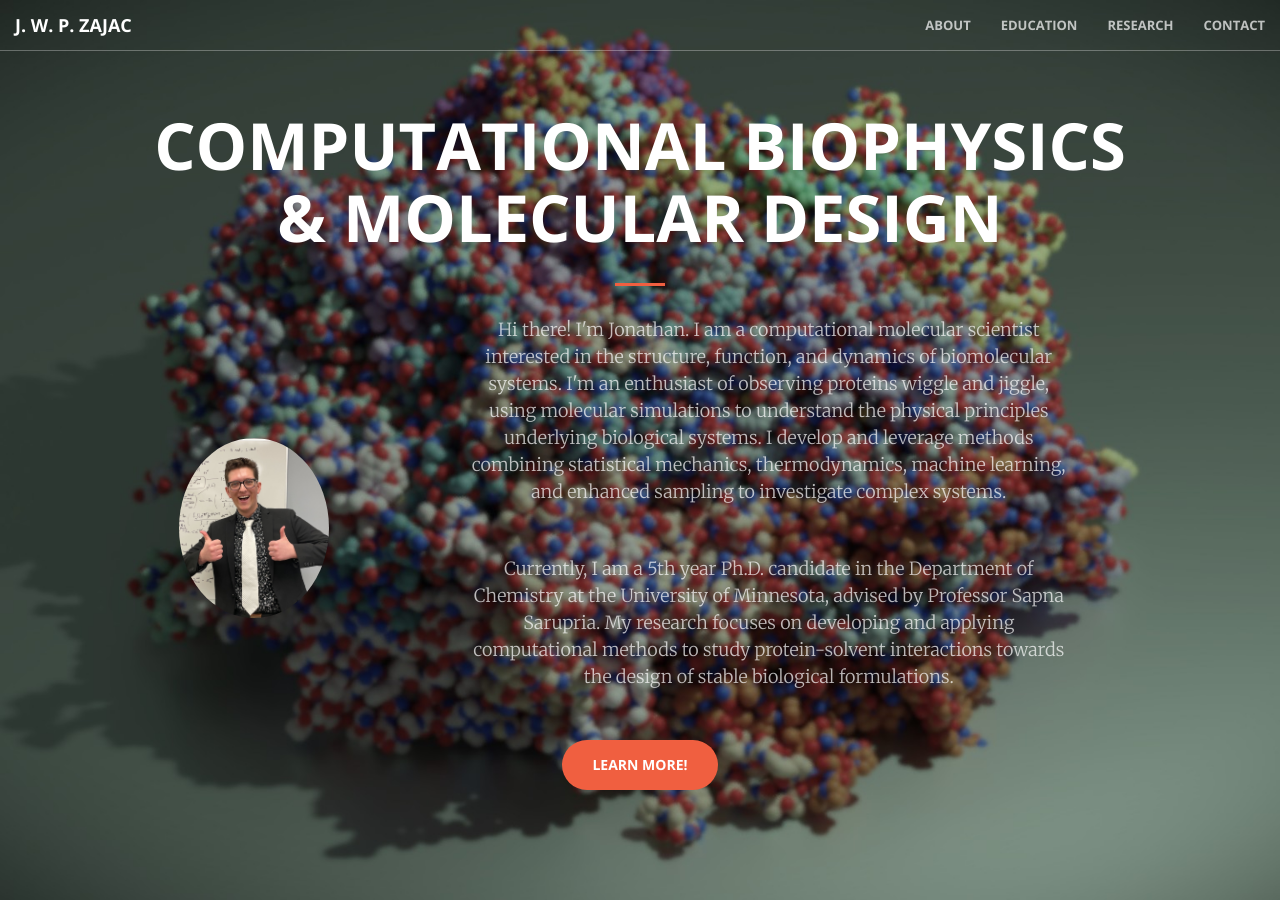
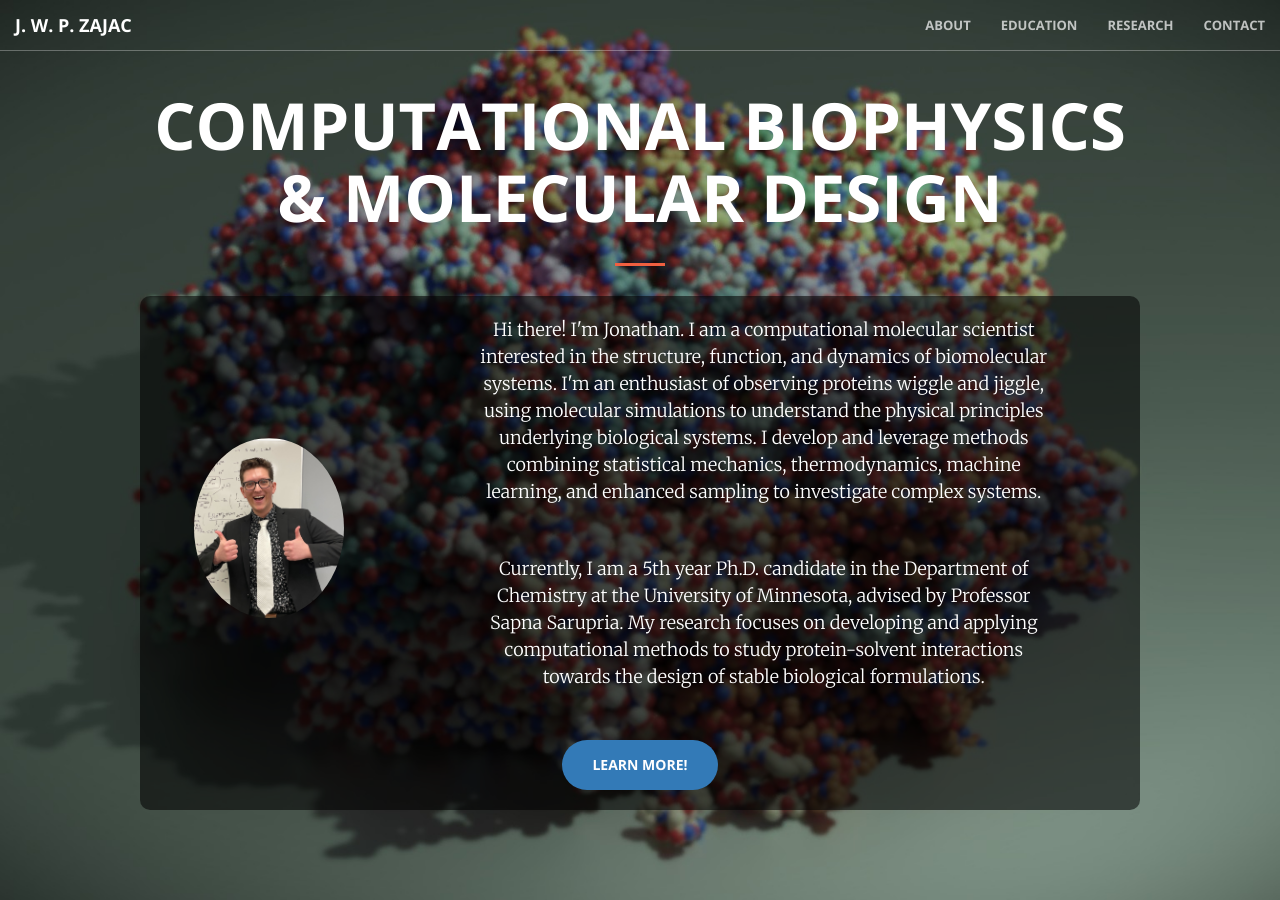
Before and after one commit to Jonathan-Zajac/Jonathan-Zajac.github.io, a Jekyll site: the page built from index.html, in a window 1280 px wide and 900 px high. Built offline with Jekyll 4.4.1, drawn with Linux system fonts in a browser that asks for light colours.

Commit message:
attempt to add transparent box behind text

```diff
--- a/_includes/header.html
+++ b/_includes/header.html
@@ -1,9 +1,30 @@
+<style>
+    .overlay-box {
+        background: rgba(0, 0, 0, 0.55); /* semi-transparent black */
+        padding: 20px;
+        border-radius: 10px;
+    }
+
+    .overlay-box p,
+    .overlay-box h1,
+    .overlay-box a {
+        color: white !important; /* readable text */
+    }
+
+    /* Optional: make the button stand out */
+    .overlay-box .btn-primary {
+        background-color: #337ab7;
+        border-color: #2e6da4;
+    }
+</style>
+
 <header style="height:auto;">
     <div class="header-content">
         <div class="header-content-inner intro-flex">
             <h1>Computational Biophysics & Molecular Design</h1>
             <hr>
 
+            <div class="overlay-box">
                 <div class="row" style="display:flex; align-items:center;">
                     <div class="col-sm-3">
                         <img src="img/portrait.jpg" alt="Jonathan Zajac portrait"
@@ -31,4 +52,5 @@
                 </div>
             </div>
         </div>
+    </div>
 </header>
```
Lines whose indentation alone changed are shown as unchanged.
